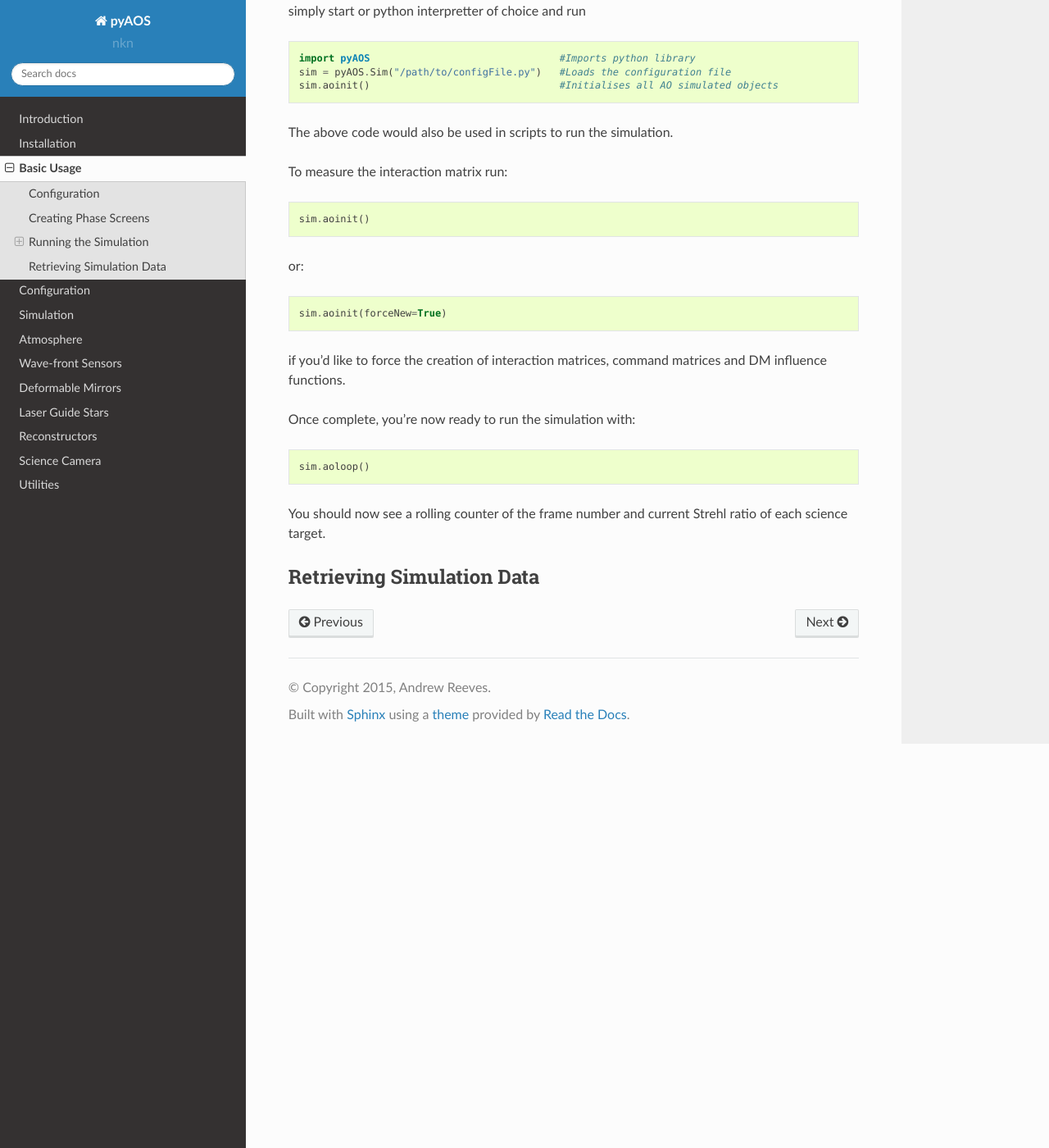
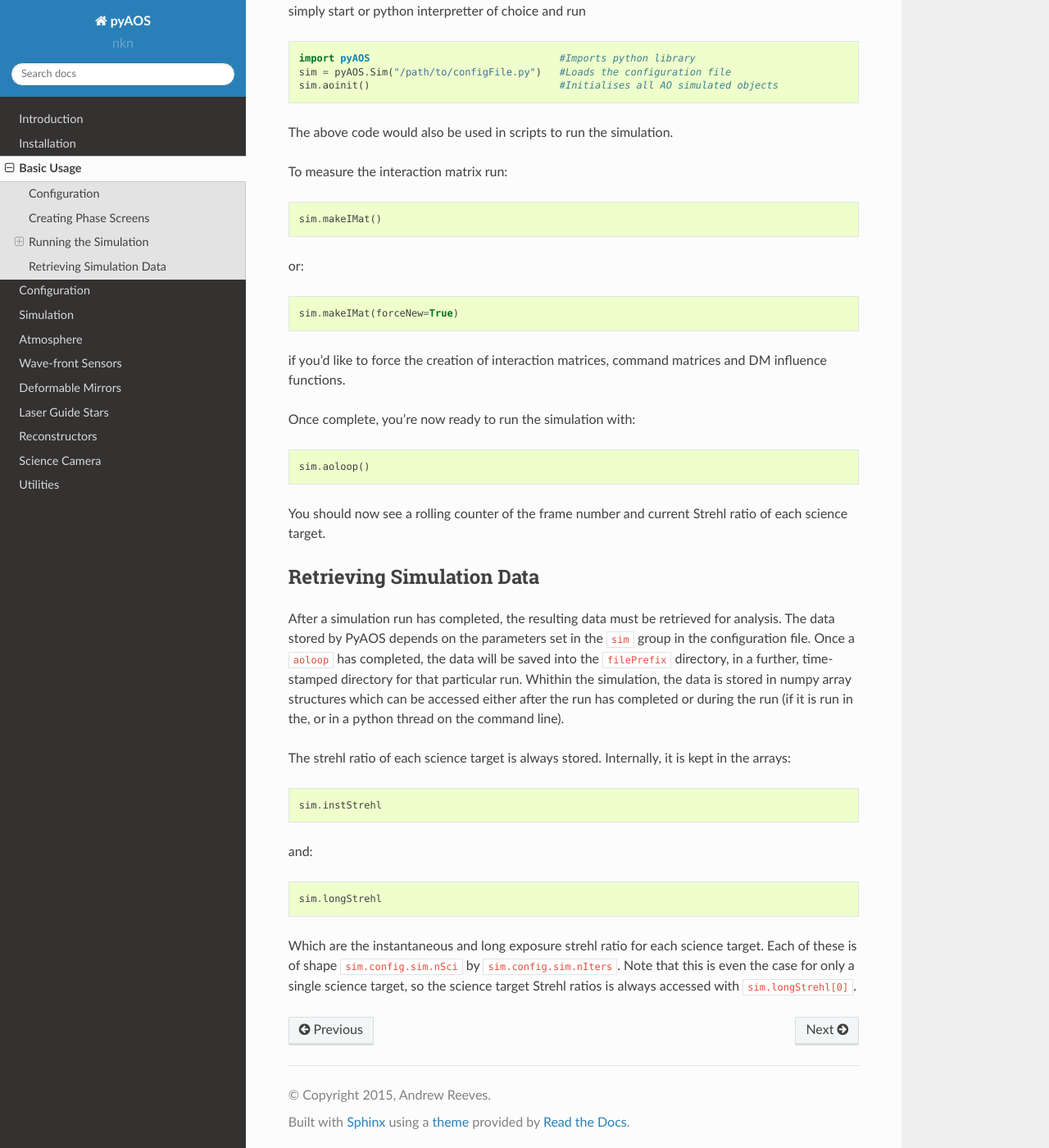
Before and after one commit to AOtools/soapy, a Sphinx documentation site: the page built from doc/source/basicUsage.rst, in a window 1280 px wide and 1400 px high, scrolled down 3698 px. Shown: the whole window at 82% size. Built offline with Sphinx 7.4.7 and the Read the Docs theme 2.0.0, drawn with Linux system fonts in a browser that asks for light colours; pages that are not in the unit, such as notebooks, are missing from menus.

Commit message:
added more to docs

```diff
--- a/doc/source/basicUsage.rst
+++ b/doc/source/basicUsage.rst
@@ -77,11 +77,11 @@ The above code would also be used in scripts to run the simulation.
 
 To measure the interaction matrix run::
 
-    sim.aoinit()
+    sim.makeIMat()
 
 or::
 
-    sim.aoinit(forceNew=True)
+    sim.makeIMat(forceNew=True)
 
 if you'd like to force the creation of interaction matrices, command matrices and DM influence functions.
 
@@ -93,3 +93,15 @@ You should now see a rolling counter of the frame number and current Strehl rati
 
 Retrieving Simulation Data
 --------------------------
+
+After a simulation run has completed, the resulting data must be retrieved for analysis. The data stored by PyAOS depends on the parameters set in the ``sim`` group in the configuration file. Once a ``aoloop`` has completed, the data will be saved into the ``filePrefix`` directory, in a further, time-stamped directory for that particular run. Whithin the simulation, the data is stored in numpy array structures which can be accessed either after the run has completed or during the run (if it is run in the, or in a python thread on the command line).
+
+The strehl ratio of each science target is always stored. Internally, it is kept in the arrays::
+
+    sim.instStrehl
+
+and::
+
+    sim.longStrehl
+
+Which are the instantaneous and long exposure strehl ratio for each science target. Each of these is of shape ``sim.config.sim.nSci`` by ``sim.config.sim.nIters``. Note that this is even the case for only a single science target, so the science target Strehl ratios is always accessed with ``sim.longStrehl[0]``.
```
